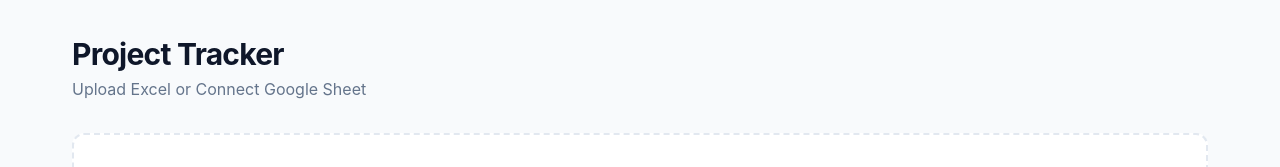
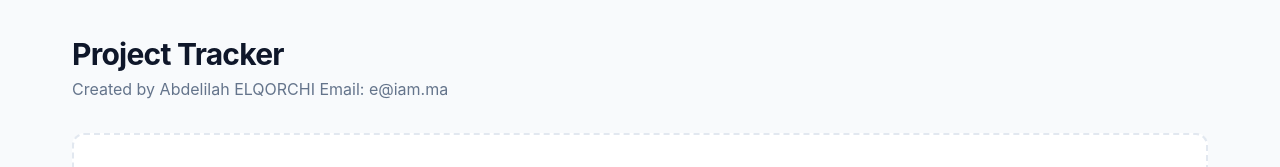
Before and after one commit to AmazingProDev/project-tracker-webapp, a React (Vite) app: page / in a window 1280 px wide. Shown: the top 167 px of the page. Built offline with nearby package versions, Linux system fonts and the light colour scheme.

Commit message:
Update footer text

```diff
--- a/src/App.jsx
+++ b/src/App.jsx
@@ -1117,7 +1117,7 @@ function App() {
         <div>
           <h1 className="title">Project Tracker</h1>
           <p style={{ color: 'var(--color-text-muted)' }}>
-            {fileName ? `Viewing: ${fileName}` : 'Upload Excel or Connect Google Sheet'}
+            {fileName ? `Viewing: ${fileName}` : 'Created by Abdelilah ELQORCHI Email: e@iam.ma'}
           </p>
         </div>
         {tasks.length > 0 && (
```
